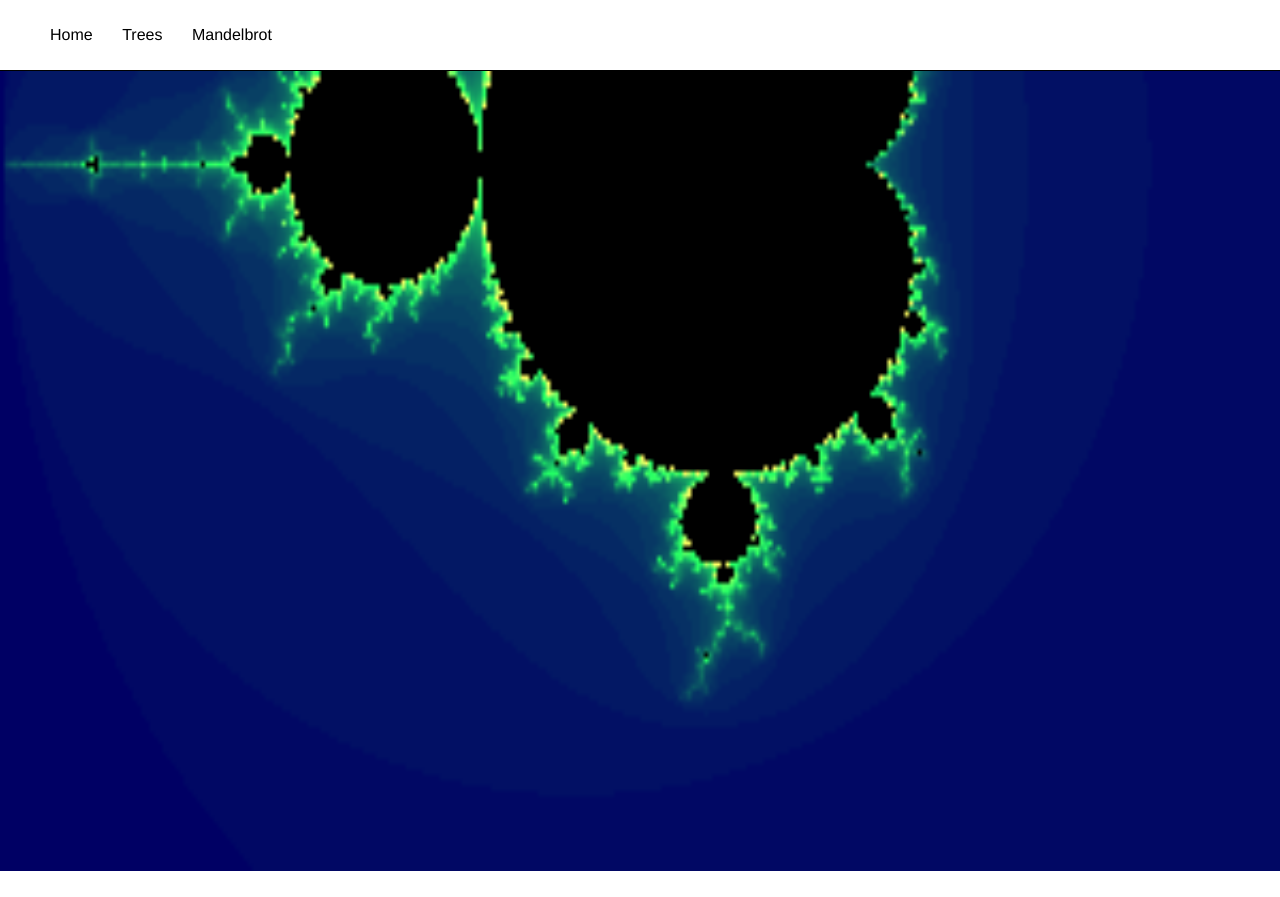
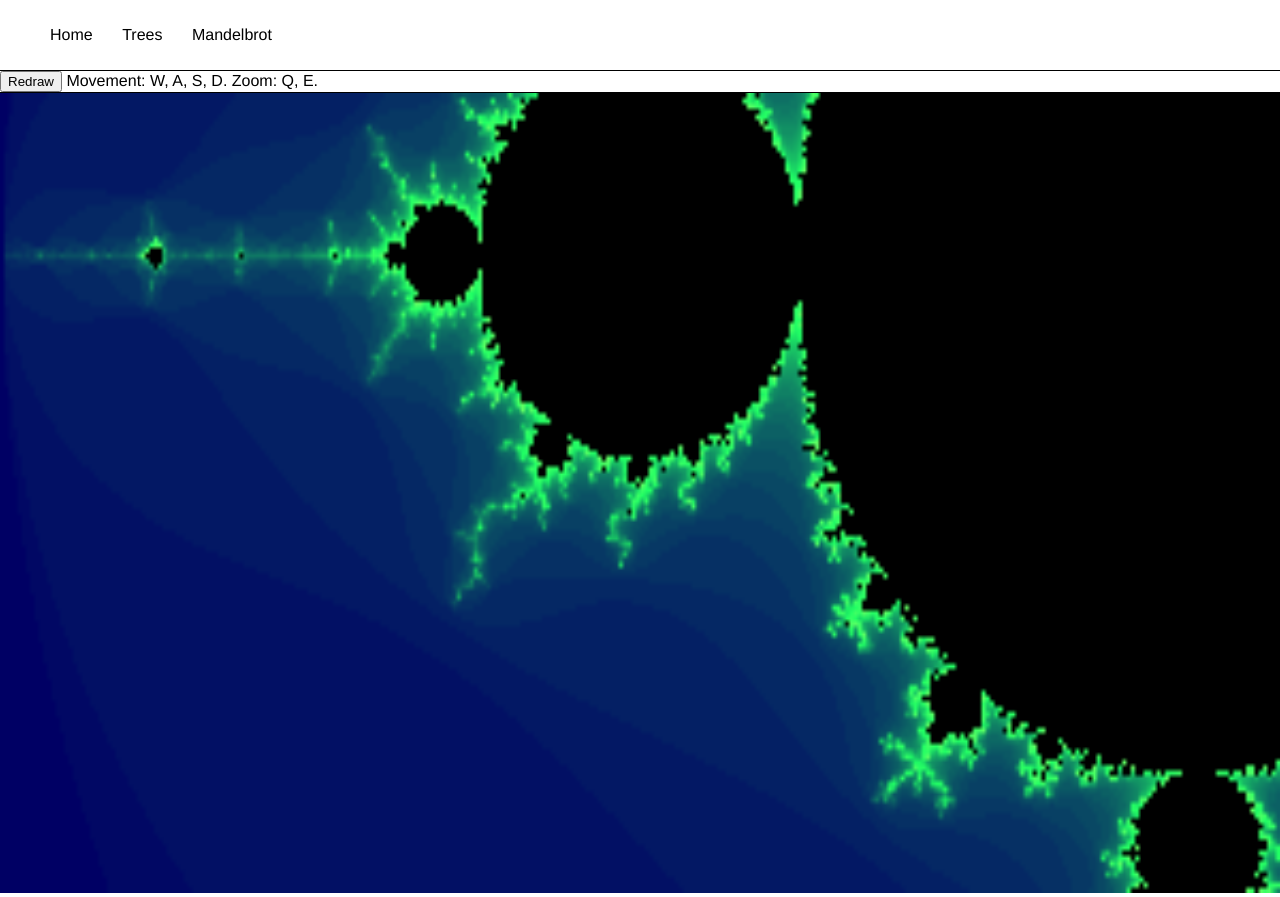
Before and after one commit to Dolphindalt/Dolphindalt.github.io, a plain HTML site: page mandel.html in a window 1280 px wide. Before the commit the page ends 875 px from the top, so only its background shows below. Drawn offline with Linux system fonts and the light colour scheme.

Commit message:
Offset and zoom blot

```diff
--- a/mandel.html
+++ b/mandel.html
@@ -14,6 +14,10 @@
                 <li><a href="mandel.html">Mandelbrot</a></li>
 			</ul>
         </nav>
+        <div style="border-bottom: 1px solid black;">
+            <button id="redraw" type="button">Redraw</button>
+            <span>Movement: W, A, S, D. Zoom: Q, E.</span>
+        </div>
         <canvas id="mandel"></canvas>
         <script src="mandel.js" type="text/javascript"></script>
     </body>
--- a/mandel.js
+++ b/mandel.js
@@ -1,12 +1,19 @@
-function createMandel() {
+var drawing = false;
+
+var zoom = 1.0;
+var xOffset = 0.0, yOffset = 0.0;
+var speed = 0.08;
+
+function createMandel(zoom, yOffset, xOffset) {
+    if(drawing) return;
+    drawing = true;
     var canvas = document.getElementById("mandel");
 
     var context = canvas.getContext("2d");
+    var imageData = context.createImageData(canvas.width, canvas.height);
+    var data = imageData.data;
 
-    var itr = 10000;
-    var zoom = 0.6;
-    var yOffset = 0.01;
-    var xOffset = 0;
+    var itr = 100;
 
     var minRe = -2.0;
     var maxRe = 0.0;
@@ -14,6 +21,8 @@ function createMandel() {
     var maxIm = (minIm+(maxRe-minRe)*canvas.height/canvas.width);
     var ref = (maxRe-minRe)/(canvas.width-1)/zoom;
     var imf = (maxIm-minIm)/(canvas.height-1)/zoom;
+
+    var dptr = 0;
 
     for(var y = 0; y < canvas.height; y++)
     {
@@ -29,8 +38,11 @@ function createMandel() {
                 if(zre2 + zim2 > 4)
                 {
                     isInside = false;
-                    context.fillStyle = 'rgb(' + n + ',' + n*8 + ',100)';
-                    context.fillRect(x, y, 1, 1);
+                    data[dptr] = n;
+                    data[dptr + 1] = n*8;
+                    data[dptr + 2] = 100;
+                    data[dptr + 3] = 255;
+                    dptr += 4;
                     break;
                 }
                 zim = 2*zre*zim+cim;
@@ -38,14 +50,60 @@ function createMandel() {
             }
             if(isInside == true)
             {
-                context.fillStyle = 'black';
-                context.fillRect(x, y, 1, 1);
-                console.log(x + " " + y);
+                data[dptr] = 0;
+                data[dptr + 1] = 0;
+                data[dptr + 2] = 0;
+                data[dptr + 3] = 255;
+                dptr += 4;
             }
         }
     }
+    context.putImageData(imageData, 0, 0);
+    drawing = false;
 }
 
+var button = document.getElementById("redraw");
+button.onclick = function() {
+    createMandel(zoom, xOffset, yOffset);
+}
+
+document.addEventListener("keydown", function(event) {
+    switch(event.code)
+    {
+        case "KeyA":
+        {
+            xOffset -= speed;
+            break;
+        }
+        case "KeyD":
+        {
+            xOffset += speed;
+            break;
+        }
+        case "KeyW":
+        {
+            yOffset += speed;
+            break;
+        }
+        case "KeyS":
+        {
+            yOffset -= speed;
+            break;
+        }
+        case "KeyQ":
+        {
+            zoom += speed;
+            break;
+        }
+        case "KeyE":
+        {
+            zoom -= speed;
+            break;
+        }
+        default: break;
+    }
+});
+
 window.onload = function() {
-    createMandel();
+    createMandel(1.0, 0.0, 0.0);
 }
```
